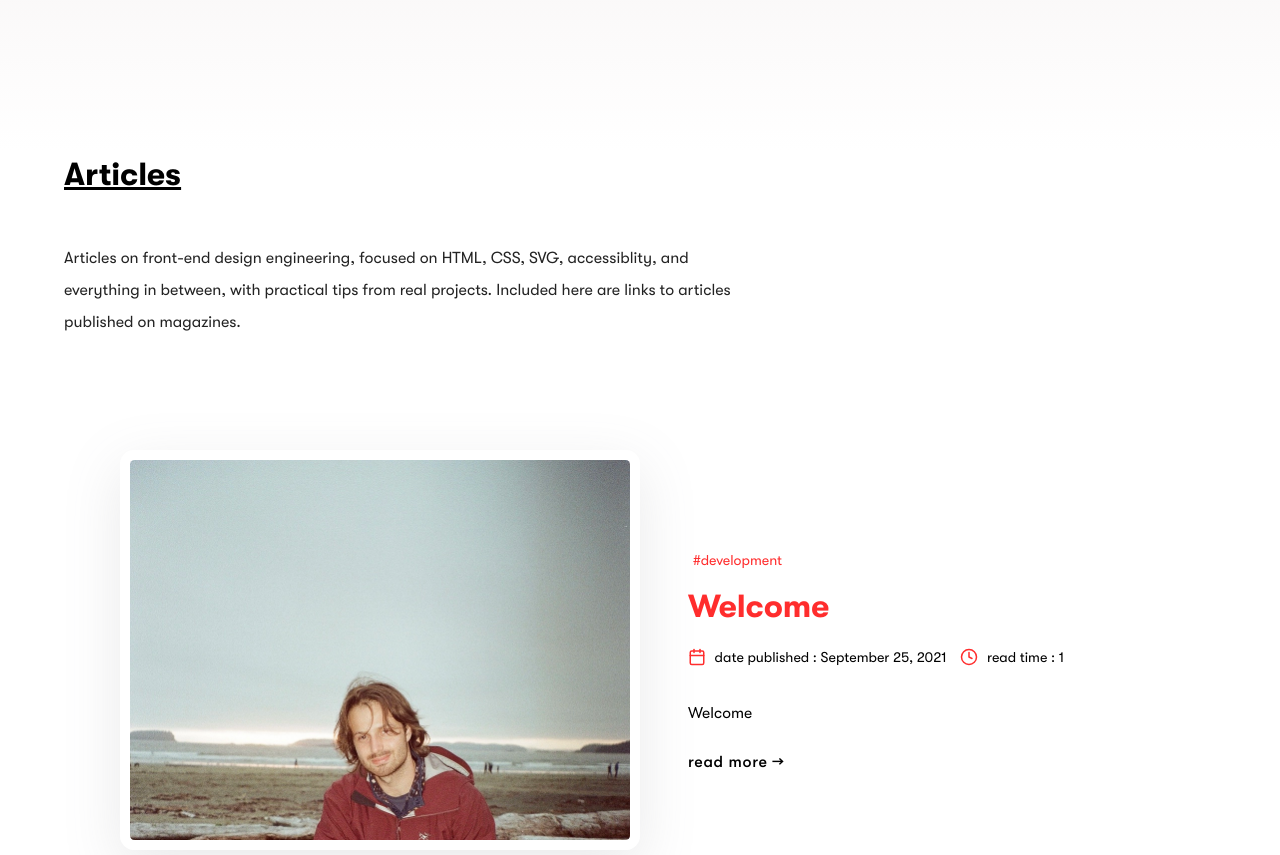
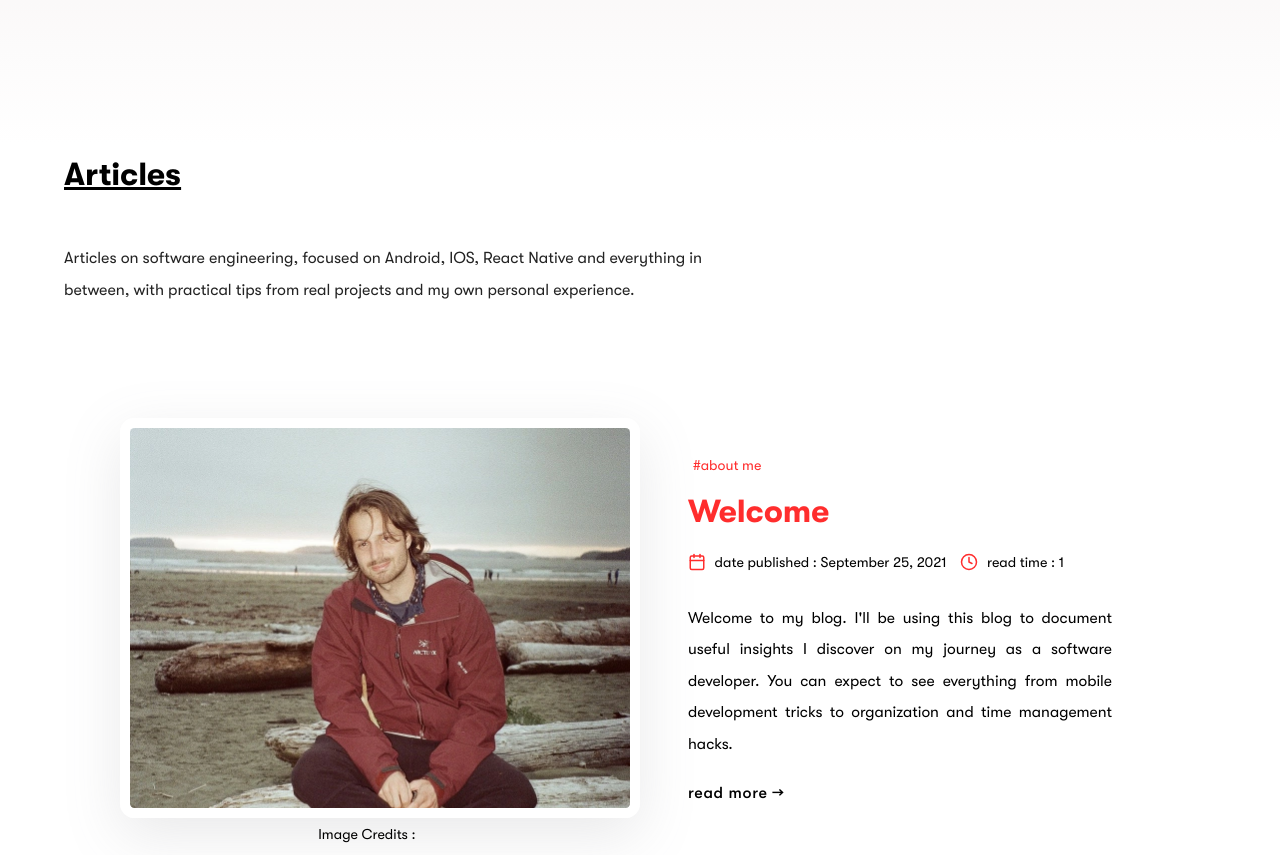
Before and after one commit to owencraston/owencraston.github.io, a Gatsby site in the folder gatsby-portfolio/: page /blog in a window 1280 px wide. Shown: the part 93-948 px from the top of the page. Built offline with nearby package versions, Linux system fonts and the light colour scheme; Gatsby itself is replaced by a stand-in of ours.

Commit message:
cleanup blog

```diff
--- a/gatsby-portfolio/src/data/blog/new-beginnings/index.md
+++ b/gatsby-portfolio/src/data/blog/post-1/index.md
@@ -2,10 +2,9 @@
 title: Welcome
 date: "2021-09-25T23:46:37.121Z"
 image: './me.webp'
-imageCredit: https://dribbble.com/shots/13970599-Ruuunnn
 time: 1
-categories: ['development']
-description: "Welcome"
+categories: ['about me']
+description: "Welcome to my blog. I'll be using this blog to document useful insights I discover on my journey as a software developer. You can expect to see everything from mobile development tricks to organization and time management hacks."
 ---
 
 Hello, my name is Owen and I am a young software developer from Canada. I studied computer science at Carleton University in Ottawa. I was also part of the first ever [Dev Degree cohort](https://devdegree.ca/), during which I gained experience in everything data science, to cloud security. I am currently working as a full time developer at Shopify working on integrating hardware with the Shopify point of sale React Native application.I plan to use this blog as a way to document useful information I come across in my professional and person life. You can expect to see everything from mobile development tricks to organization hacks and everything in between.
--- a/gatsby-portfolio/src/pages/blog.js
+++ b/gatsby-portfolio/src/pages/blog.js
@@ -23,7 +23,7 @@ const BlogIndex = ({ data }) => {
             </SubTitle>
             <HeaderIntro>
               <SubText>
-                Articles on front-end design engineering, focused on HTML, CSS, SVG, accessiblity, and everything in between, with practical tips from real projects. Included here are links to articles published on magazines.
+                Articles on software engineering, focused on Android, IOS, React Native and everything in between, with practical tips from real projects and my own personal experience.
               </SubText>
               <CategoriesTags />
             </HeaderIntro>
@@ -119,7 +119,6 @@ export const pageQuery = graphql`
               }
             }
             categories
-            imageCredit
             description
           }
         }
--- a/gatsby-portfolio/src/templates/blogs/categories.js
+++ b/gatsby-portfolio/src/templates/blogs/categories.js
@@ -25,7 +25,7 @@ const Categories = ({ data }) => {
           </SubTitle>
           <HeaderIntro>
             <SubText>
-              Articles on front-end design engineering, focused on HTML, CSS, SVG, accessiblity, and everything in between, with practical tips from real projects. Included here are links to articles published on magazines.
+              Articles on software engineering, focused on Android, IOS, React Native and everything in between, with practical tips from real projects and my own personal experience.
             </SubText>
             <CategoriesTags />
           </HeaderIntro>
@@ -142,7 +142,6 @@ export const pageQuery = graphql`
               }
             }
             categories
-            imageCredit
             description
           }
         }
```
Also changed, not shown: gatsby-portfolio/src/data/blog/new-beginnings/me.webp (deleted), gatsby-portfolio/src/data/blog/post-1/me.webp (added).
